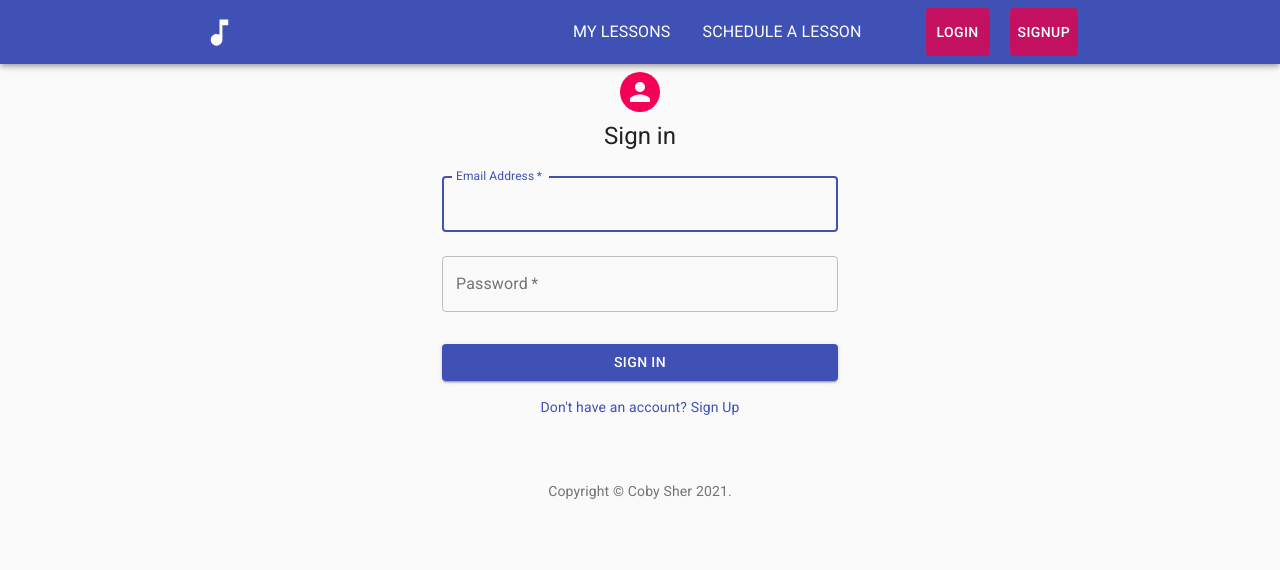
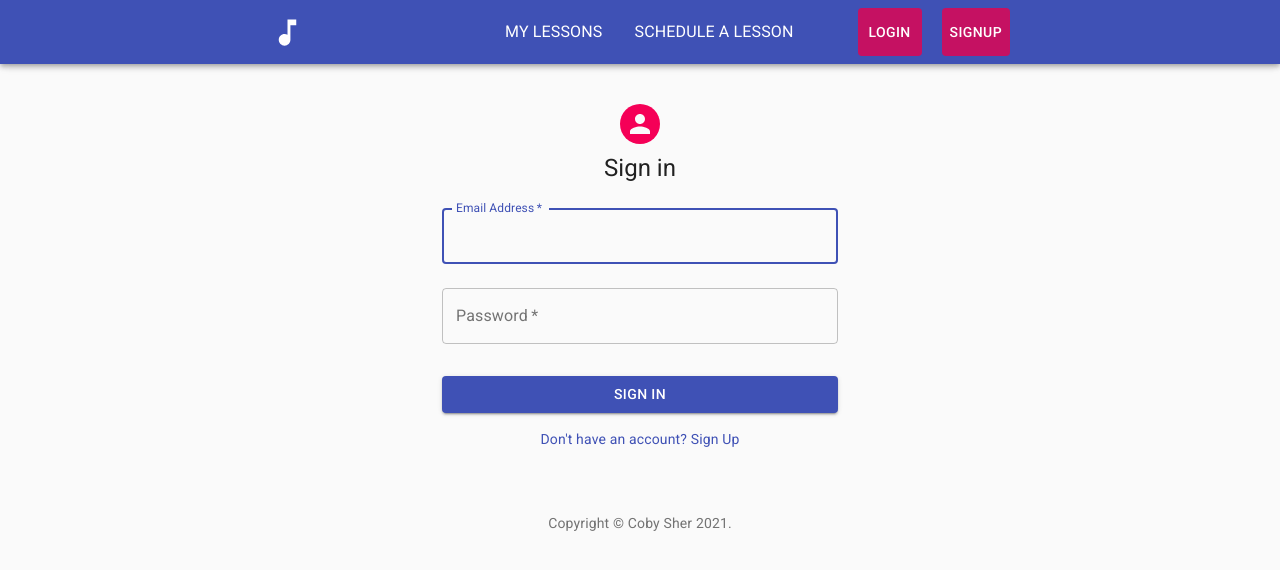
Before and after one commit to CobyPear/music-lesson-scheduler, a React (Create React App) app in the folder client/: page /login in a window 1280 px wide. Shown: the top 570 px of the page. Built offline with nearby package versions, Linux system fonts and the light colour scheme.

Commit message:
updated spacing from top for login and signup forms

```diff
--- a/client/src/components/Header.jsx
+++ b/client/src/components/Header.jsx
@@ -72,7 +72,7 @@ const Header2 = () => {
   return (
     <AppBar>
       <Toolbar>
-        <Container className={classes.flex}>
+        <Container maxWidth='md' className={classes.flex}>
           <IconButton edge='start'
             color='inherit'
             aria-label='home'>
--- a/client/src/components/Login.jsx
+++ b/client/src/components/Login.jsx
@@ -30,6 +30,9 @@ function Copyright() {
 }
 
 const useStyles = makeStyles((theme) => ({
+  container: {
+    marginTop: theme.spacing(12)
+  },
   paper: {
     marginTop: theme.spacing(8),
     display: 'flex',
@@ -82,7 +85,7 @@ export default function Login({ history }) {
   }
 
   return (
-    <Container component="main" maxWidth="xs">
+    <Container className={classes.container} component="main" maxWidth="xs">
       <CssBaseline />
       <div className={classes.paper}>
         <Avatar className={classes.avatar}>
@@ -118,7 +121,7 @@ export default function Login({ history }) {
           />
           {
             error && <div className="row">
-              <h2 className={classes.error}>{error?.message}, please check your email and password</h2>
+              <h2 className={classes.error}>{error?.message} please check your email and password</h2>
             </div>
           }
           {/* <FormControlLabel
--- a/client/src/components/Signup.jsx
+++ b/client/src/components/Signup.jsx
@@ -33,6 +33,9 @@ function Copyright() {
 }
 
 const useStyles = makeStyles((theme) => ({
+  container: {
+    marginTop: theme.spacing(12)
+  },
   paper: {
     flexGrow: 1,
     marginTop: theme.spacing(8),
@@ -82,7 +85,7 @@ export default function SignUp({ history }) {
   }
 
   return (
-    <Container component="main" maxWidth="xs">
+    <Container className={classes.container} component="main" maxWidth="xs">
       <CssBaseline />
       <div className={classes.paper}>
         <Avatar className={classes.avatar}>
```
